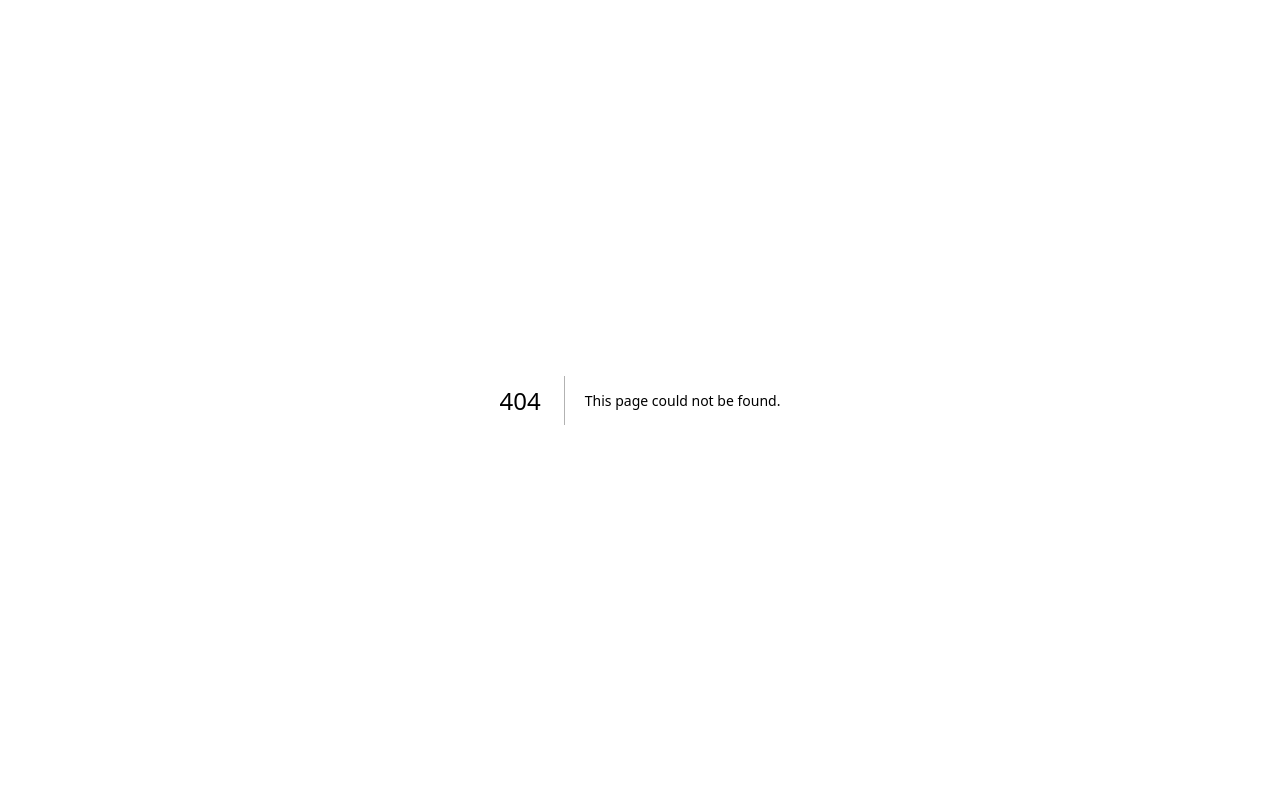
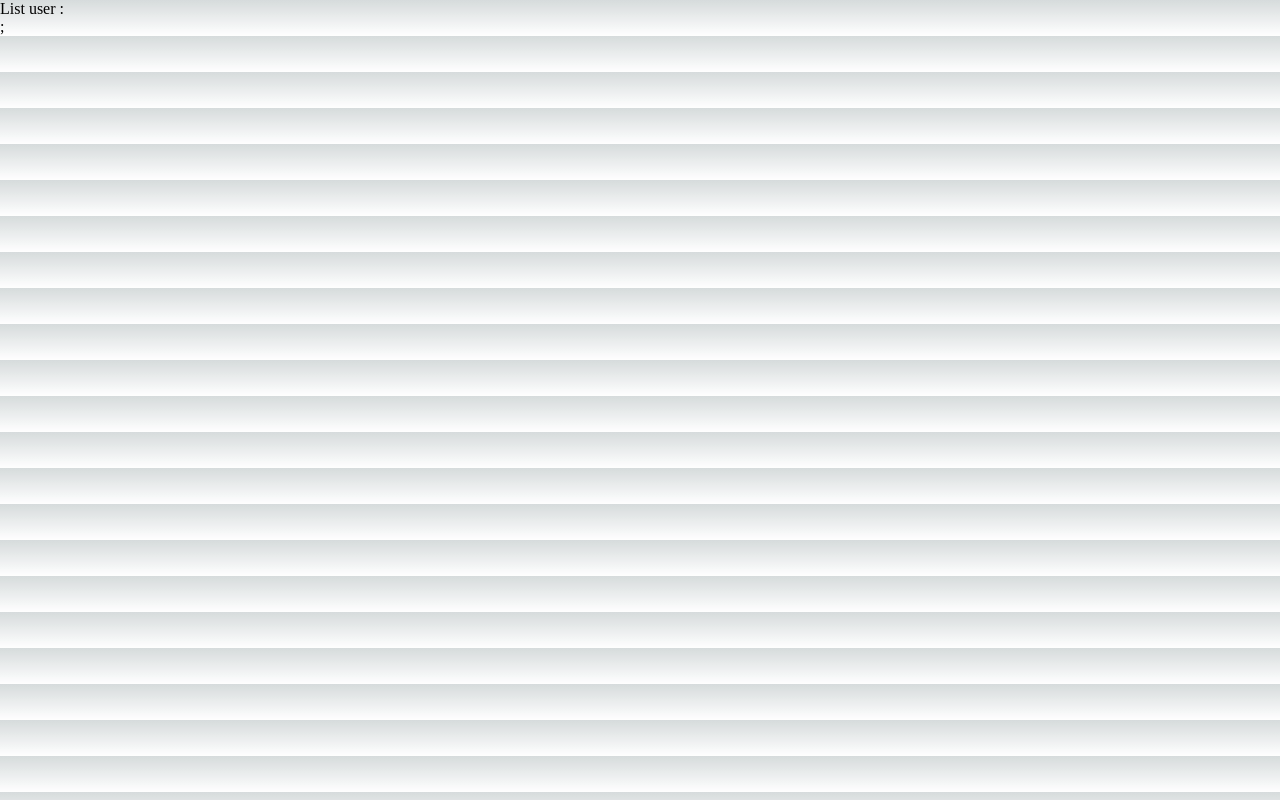
Before and after one commit to WildCodeSchool/2023-09-wns-bleu-easy-gift, a Next.js app in the folder frontend/: page /user in a window 1280 px wide. Before the commit this address had no page. Built offline with nearby package versions, Linux system fonts and the light colour scheme.

Commit message:
init next + graphql env URI

```diff
--- /dev/null
+++ b/frontend/src/graphql/client.ts
@@ -0,0 +1,8 @@
+import { ApolloClient, InMemoryCache } from "@apollo/client";
+
+const client = new ApolloClient({
+  uri: process.env.APOLLO_URI,
+  cache: new InMemoryCache(),
+});
+
+export default client;
--- a/frontend/src/pages/_app.tsx
+++ b/frontend/src/pages/_app.tsx
@@ -1,6 +1,13 @@
+import client from "@/graphql/client";
 import "@/styles/globals.css";
+import { ApolloProvider } from "@apollo/client";
 import type { AppProps } from "next/app";
 
+
 export default function App({ Component, pageProps }: AppProps) {
-  return <Component {...pageProps} />;
+  return (
+    <ApolloProvider client={client}>
+       <Component {...pageProps} />;
+    </ApolloProvider>
+  )
 }
--- /dev/null
+++ b/frontend/src/pages/user/index.tsx
@@ -0,0 +1,11 @@
+import React from 'react';
+
+const User = () => {
+  return (
+    <div>
+      <p>List user :</p>
+    </div>
+  );
+};
+
+export default User;
```
